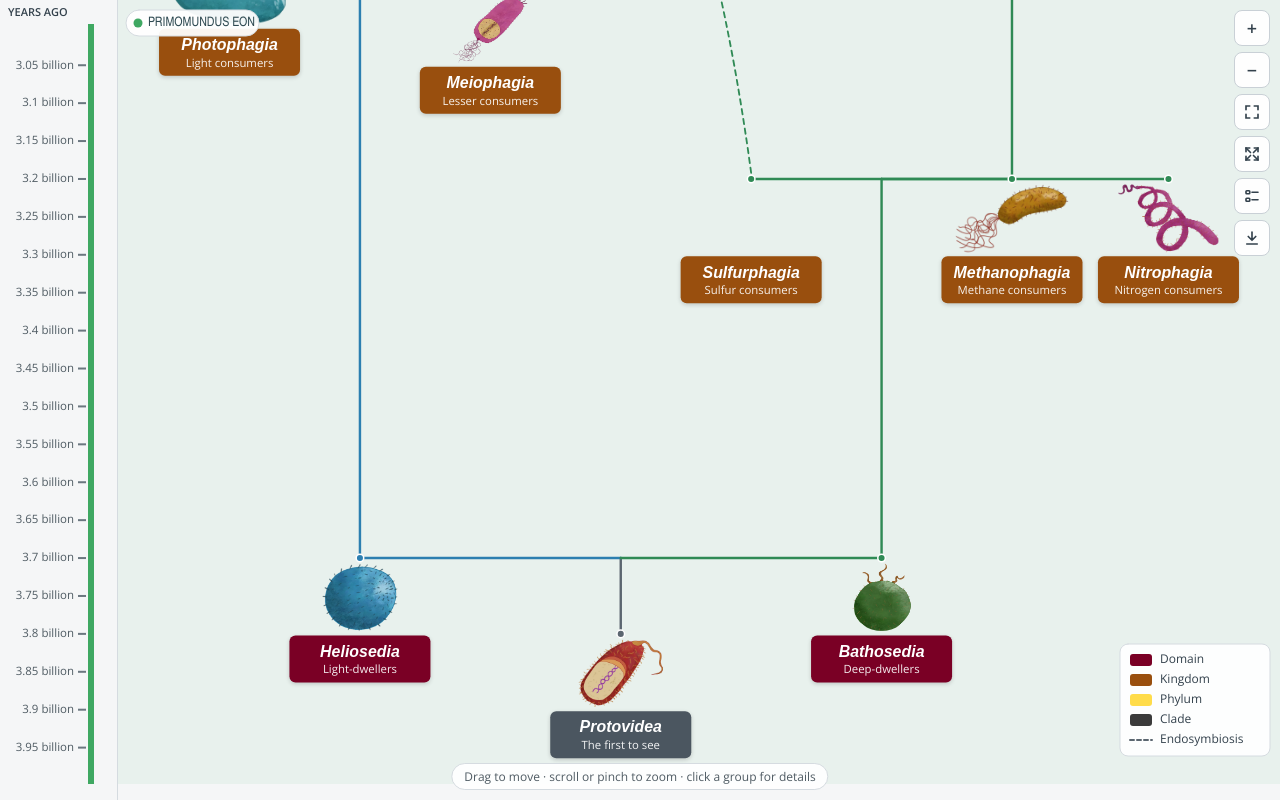
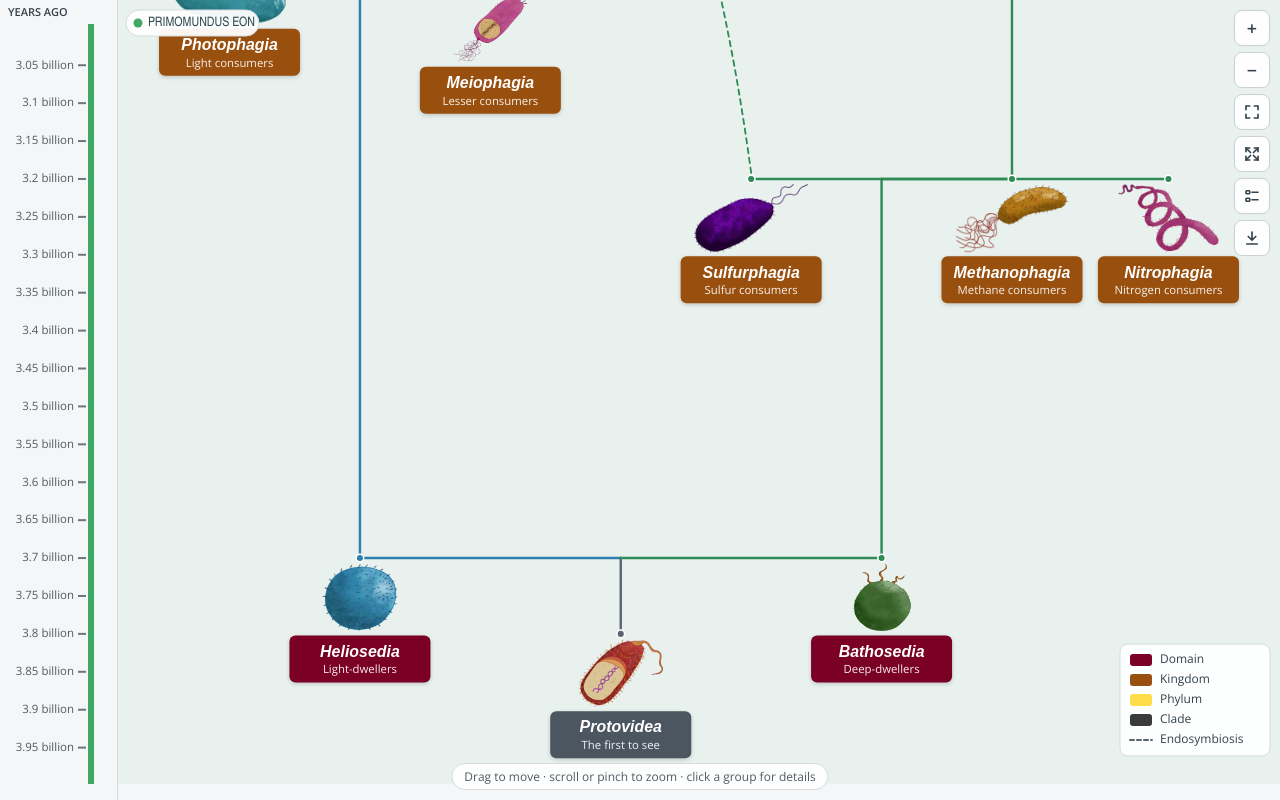
Before and after one commit to project-azur-speculative-evolution/azur-tree, a plain HTML site: page index.html in a window 1280 px wide. Drawn offline with nearby package versions, Linux system fonts and the light colour scheme.

Commit message:
Add Solfatarella purpurea as Sulfurphagia's representative
Co-Authored-By: Claude Opus 5.5 <noreply@anthropic.com>
Claude-Session: https://claude.ai/code/session_01PhW8My1uVxPtPXTpaskk5k

```diff
--- a/index.html
+++ b/index.html
@@ -102,7 +102,8 @@ const GROUPS = [
 
   { name: "Bathosedia",    rank: "Domain",  domain: "Bathosedia", meaning: "Deep-dwellers", start: 3700, parent: "Protovidea", side: "right", col: 5,
     species: "Thiovulcanus pusillus" },
-  { name: "Sulfurphagia",  rank: "Kingdom", domain: "Bathosedia", meaning: "Sulfur consumers", start: 3200, parent: "Bathosedia", side: "left", col: 4 },
+  { name: "Sulfurphagia",  rank: "Kingdom", domain: "Bathosedia", meaning: "Sulfur consumers", start: 3200, parent: "Bathosedia", side: "left", col: 4,
+    species: "Solfatarella purpurea" },
   { name: "Methanophagia", rank: "Kingdom", domain: "Bathosedia", meaning: "Methane consumers", start: 3200, parent: "Bathosedia", side: "right", col: 6,
     species: "Methanarcha simplex" },
   { name: "Nitrophagia",   rank: "Kingdom", domain: "Bathosedia", meaning: "Nitrogen consumers", start: 3200, parent: "Bathosedia", side: "right", col: 7.2,
```
Also changed, not shown: images/solfatarella-pu-tree.webp (added).
